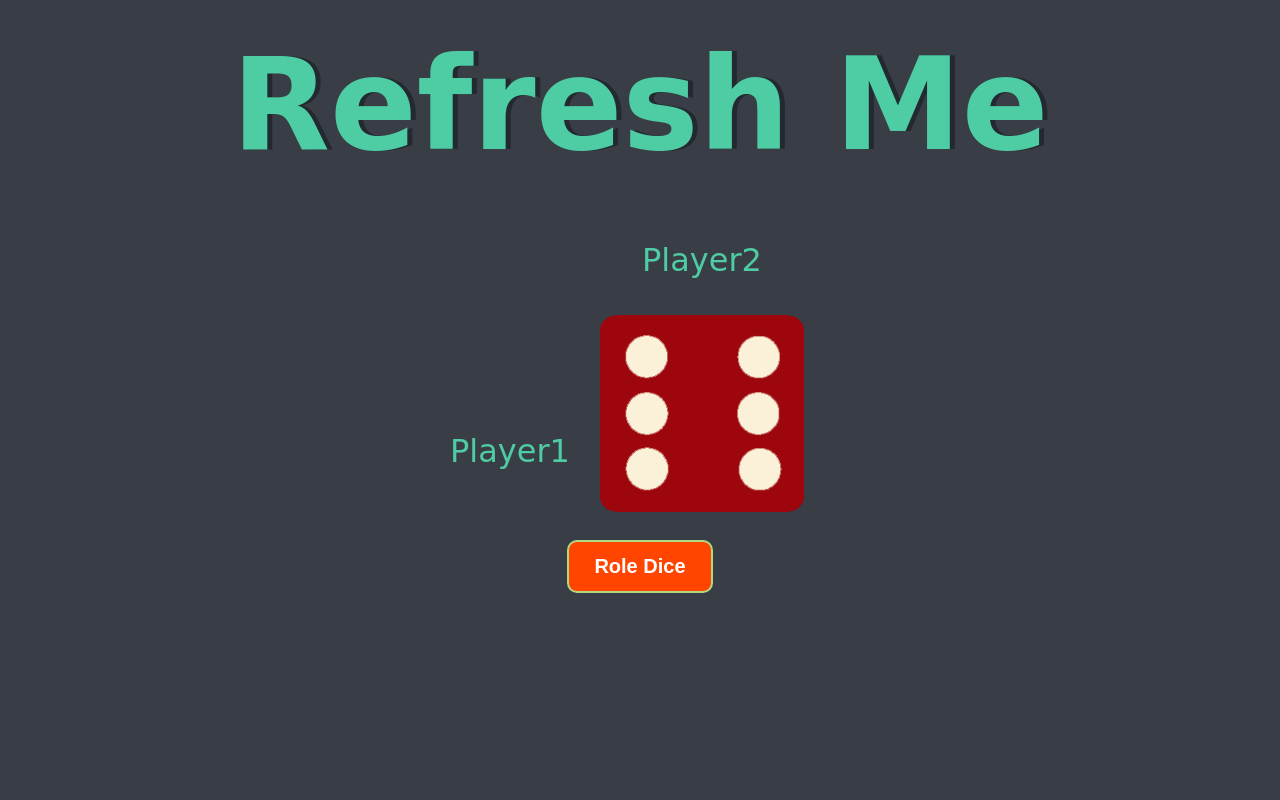
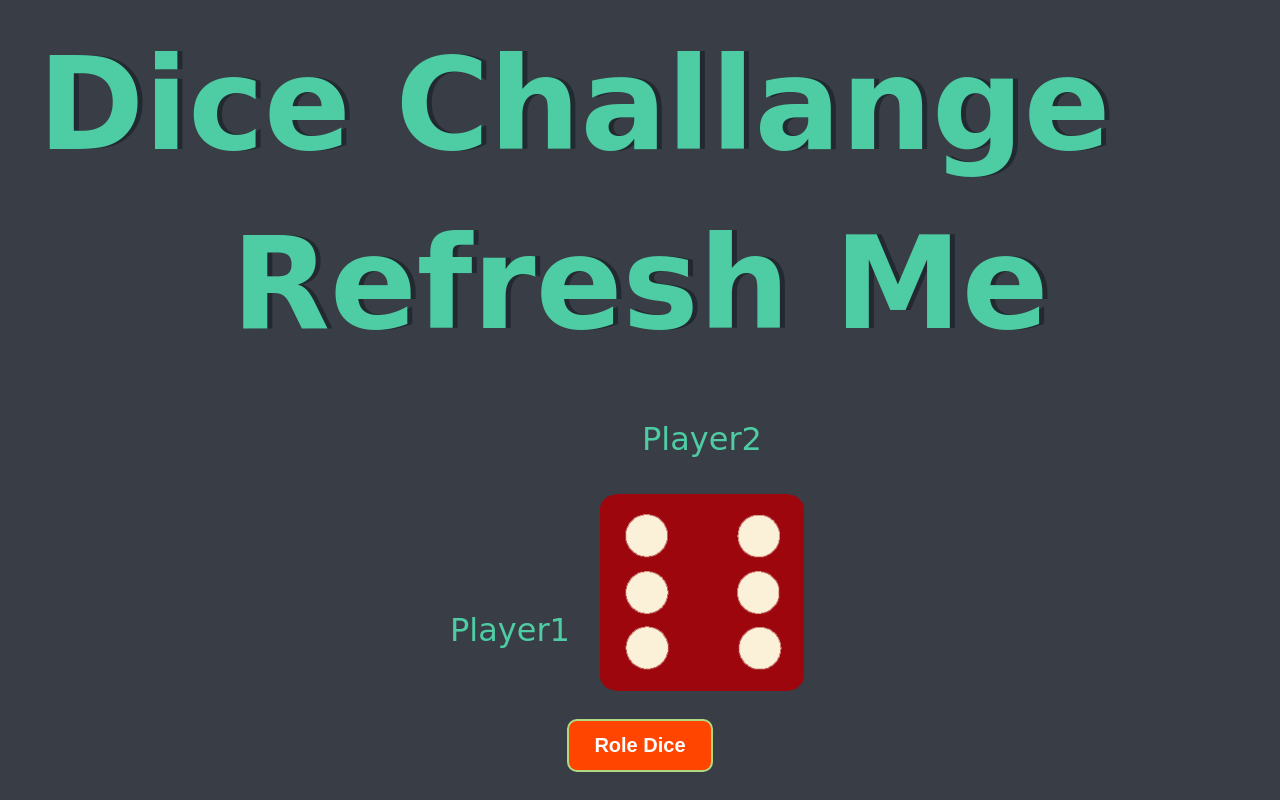
Before and after one commit to RajibDebnat/rajib-javascript-first, a plain HTML site: page diceChallange/index.html in a window 1280 px wide. Drawn offline with Linux system fonts and the light colour scheme.

Commit message:
header changes

```diff
--- a/diceChallange/index.html
+++ b/diceChallange/index.html
@@ -9,6 +9,7 @@
     <!-- <script src="https://kit.fontawesome.com/0d69412d9a.js" crossorigin="anonymous"></script> -->
 </head>
 <body>
+    <h1>Dice Challange </h1>
     <div id="container">
         <div class="main">
         <h1 class="heading">Refresh Me</h1>
```
